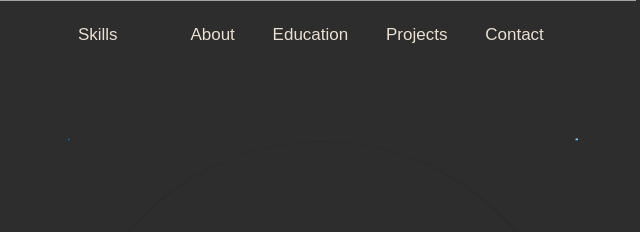
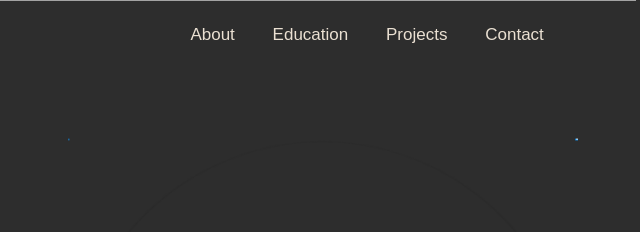
Before and after one commit to GeorgeDemondez/personalp, a plain HTML site: page index.html in a window 1280 px wide. Shown: the top 232 px of the page, 621-1261 px from the left. Drawn offline with nearby package versions, Linux system fonts and the light colour scheme.

Commit message:
Update index.html

```diff
--- a/index.html
+++ b/index.html
@@ -17,7 +17,7 @@
         <div class="bx bx-menu" id="menu-icon"><span class="animate" style="--i:2;"></span></div>
 
         <nav class="navbar">
-            <a href="#skills">Skills</a>
+            <a href="#skills"></a>
             <a href="#home" class="active"></a>
             <a href="#about">About</a>
             <a href="#education">Education</a>
```
